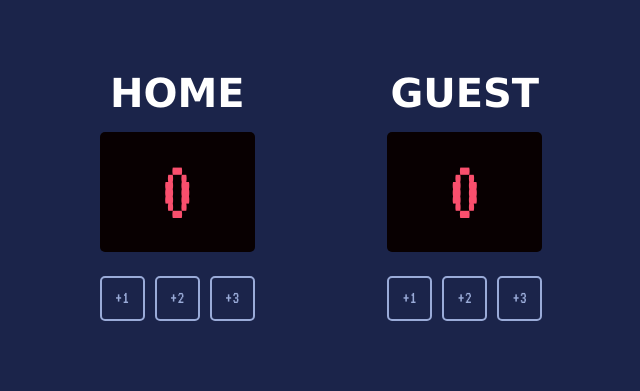
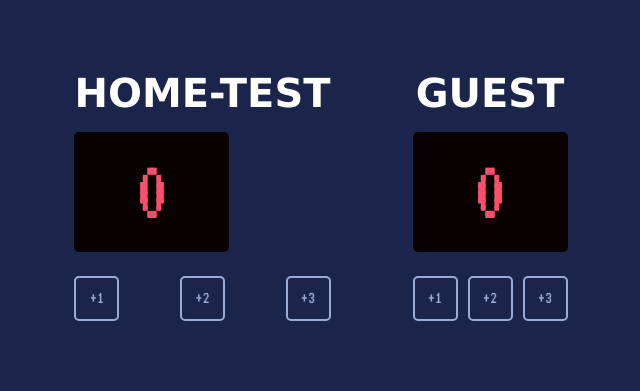
Before and after one commit to Ragulan88/Scrimba, a plain HTML site: page Basketball Scoreboard/index.html in a window 1280 px wide. Shown: the part 205-596 px from the top of the page, without its empty margins (319-959 px from the left). Drawn offline with Linux system fonts and the light colour scheme.

Commit message:
Test change made

```diff
--- a/Basketball Scoreboard/index.html
+++ b/Basketball Scoreboard/index.html
@@ -16,7 +16,7 @@
     <div class="section_scoreboard">
       <div class="scoreboard_component">
         <div class="score_wrapper">
-          <h1>Home</h1>
+          <h1>Home-test</h1>
           <div class="score">
             <h2 id="home-score">0</h2>
           </div>
```
